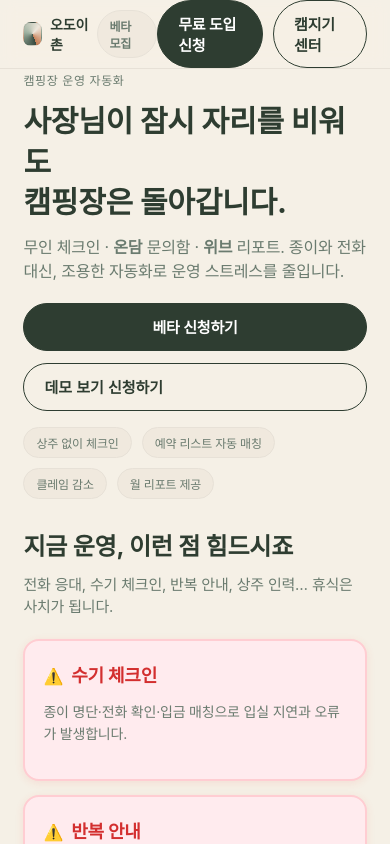
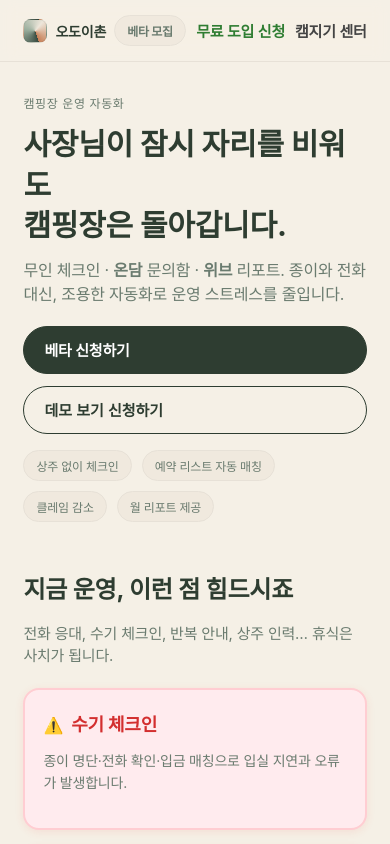
Before and after one commit to carawoo/camphost, a Next.js app: page / in a window 390 px wide. Shown: the top 844 px of the page. Built offline with nearby package versions, Linux system fonts and the light colour scheme.

Commit message:
style(mobile): center demo CTA while keeping full width; header admin link color; spacing tweaks

```diff
--- a/app/demo/demo.css
+++ b/app/demo/demo.css
@@ -730,6 +730,7 @@
 
   .demo-card {
     padding: 24px;
+    margin-bottom: 24px; /* 모바일에서 카드 간 하단 여백 유지 */
   }
 
   .report-grid {
--- a/app/globals.css
+++ b/app/globals.css
@@ -127,6 +127,11 @@
   justify-content: space-between;
   padding: 14px 0;
 }
+/* 헤더 내 '캠지기 센터' 링크 색상 지정 */
+header nav a[href="/admin"] {
+  color: #444444;
+  border-color: #444444;
+}
 
 .logo {
   display: flex;
@@ -191,6 +196,8 @@
   color: var(--sub);
   letter-spacing: .06em;
   text-transform: uppercase;
+  display: inline-block;
+  margin-top: 8px; /* 히어로 상단에 여백 추가 */
 }
 
 .list {
@@ -411,6 +418,31 @@
     width: 24px;
     height: 24px;
   }
+  /* 상단 버튼을 텍스트 링크 형태로 (모바일) */
+  header nav {
+    gap: 14px;
+  }
+  header nav .btn,
+  header nav .btn-outline {
+    background: transparent !important;
+    border: none !important;
+    padding: 0 !important;
+    min-height: unset !important;
+    border-radius: 0 !important;
+    color: var(--success) !important;
+    margin-top: 20px !important;   /* 상단 여백 */
+    margin-bottom: 20px !important;/* 하단 여백 */
+    display: inline-block;
+  }
+  /* 모바일에서 '캠지기 센터'는 #444444 */
+  header nav a[href="/admin"] {
+    color: #444444 !important;
+  }
+  header nav .btn:hover,
+  header nav .btn-outline:hover {
+    transform: none;
+    opacity: .85;
+  }
 
   /* 히어로 */
   .hero {
@@ -429,10 +461,12 @@
   .hero .cta {
     width: 100%;
     flex-direction: column;
+    align-items: center; /* 묶음 중앙 */
   }
-  .hero .cta a {
-    width: 100%;
-    justify-content: center;
+  .hero .cta a,
+  .hero .cta button {
+    width: 100%; /* 버튼은 가로폭 유지 */
+    max-width: 560px; /* 너무 넓어지지 않도록 안전선 */
   }
 
   /* 버튼 */
@@ -455,11 +489,11 @@
 
   /* 섹션 */
   .section {
-    padding: 40px 0 36px 0;
+    padding: 56px 0 44px 0;
   }
   .title {
     font-size: 24px;
-    margin: 32px 0 12px 0;
+    margin: 52px 0 18px 0; /* 타이틀 위쪽만 넉넉하게 */
     line-height: 1.3;
   }
   .subtitle {
@@ -470,6 +504,8 @@
   .kicker {
     font-size: 12px;
     letter-spacing: 0.05em;
+    display: inline-block;
+    margin-top: 32px; /* '캠핑장 운영 자동화' 상단 마진 */
   }
 
   /* 카드 */
@@ -494,12 +530,14 @@
 
   /* 그리드 */
   .grid {
-    gap: 14px;
+    gap: 16px;
   }
 
   .grid-3 {
     grid-template-columns: 1fr !important;
   }
+  /* 그리드 상단 간격 규칙 제거 (원복) */
+  /* 첫 카드 상단 여백 추가 규칙 제거 */
 
   /* 모바일 모달 */
   .demo-modal {
```
